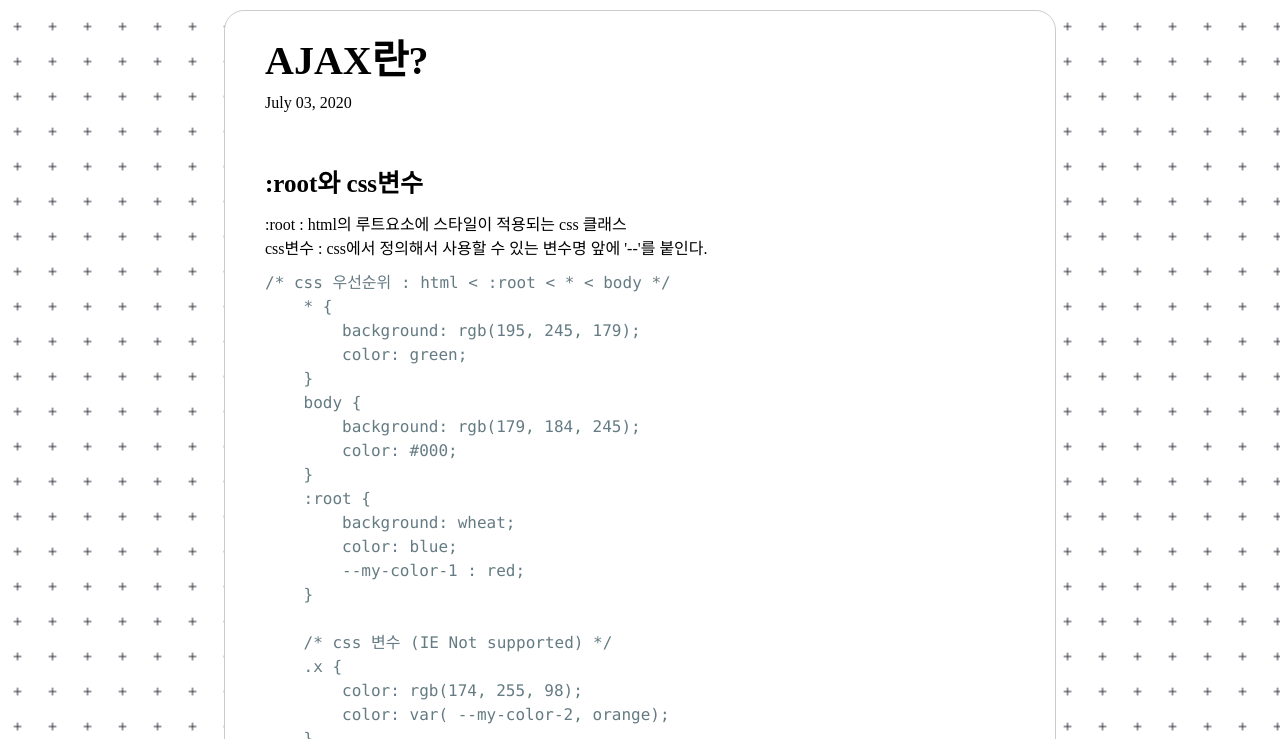
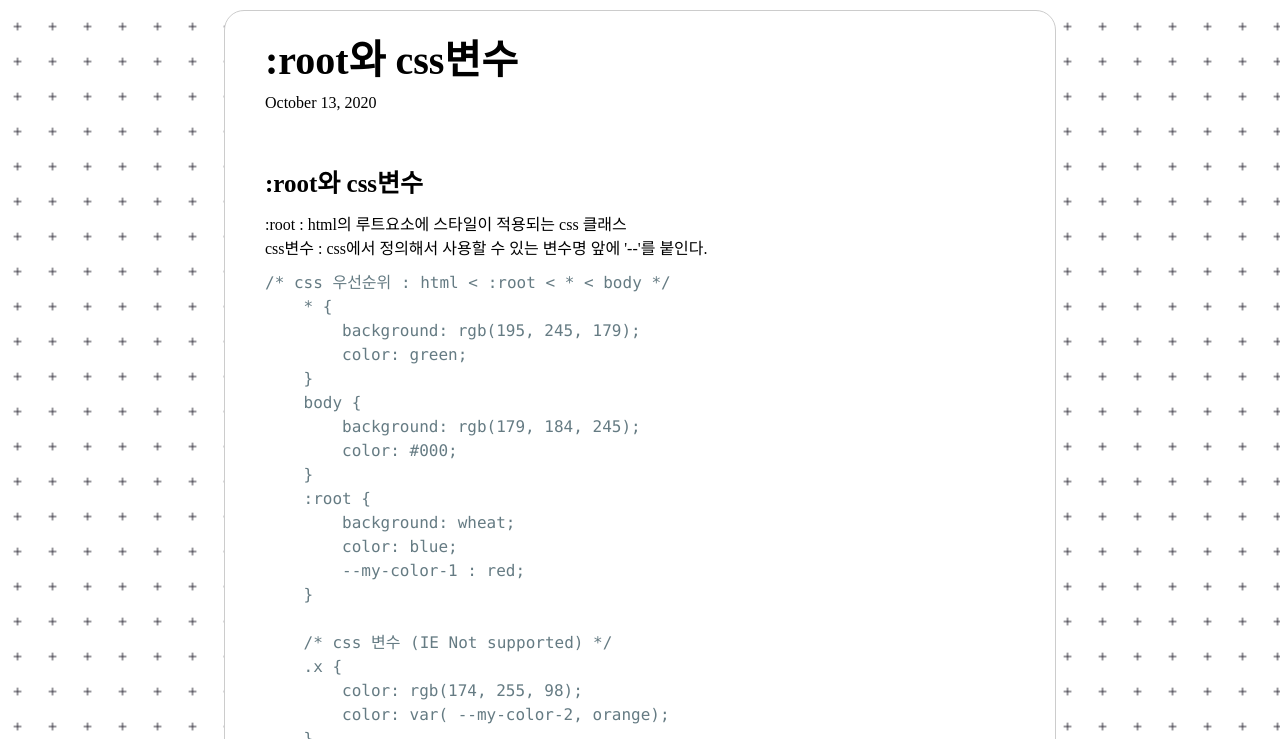
Before and after one commit to kimji9663/kimji9663.github.io, a Gatsby site: page /post_20201013/ in a window 1280 px wide. Shown: the part 61-800 px from the top of the page. Built offline with nearby package versions, Linux system fonts and the light colour scheme; Gatsby itself is replaced by a stand-in of ours; some packages are replaced by stand-ins of ours; code samples lack their colours.

Commit message:
Modify post

```diff
--- a/content/blog/post_20201013/index.md
+++ b/content/blog/post_20201013/index.md
@@ -1,6 +1,6 @@
 ---
-title: AJAX란?
-date: "2020-07-03"
+title: :root와 css변수
+date: "2020-10-13"
 ---
 
 ## :root와 css변수
```
Also changed, not shown: 1 other file.
